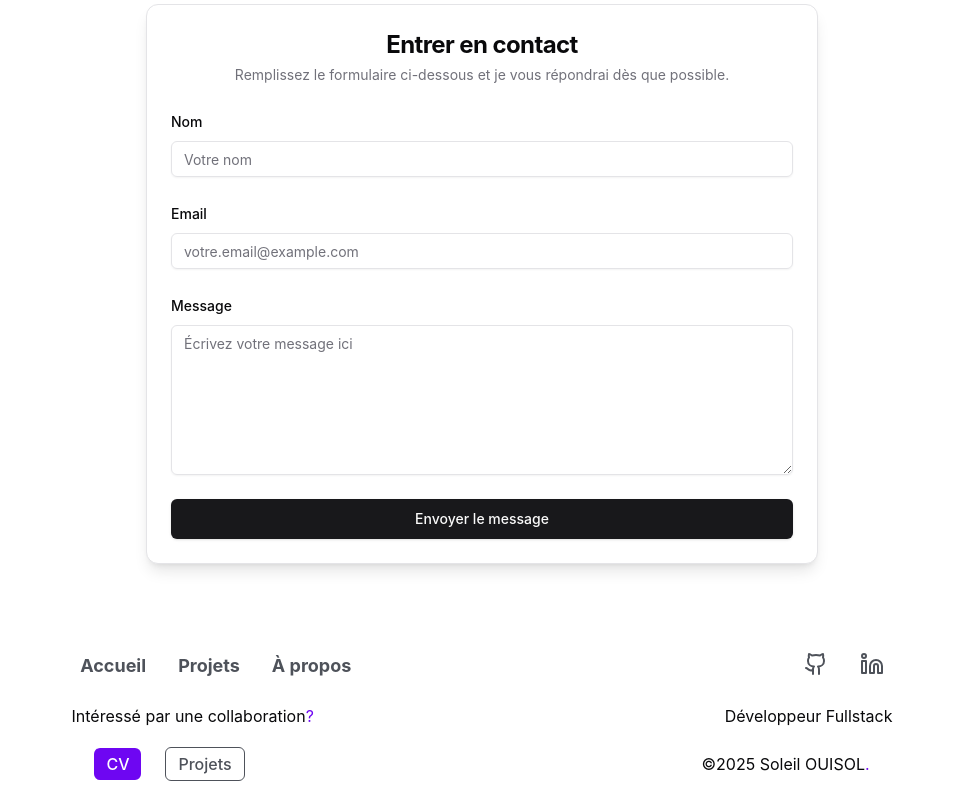
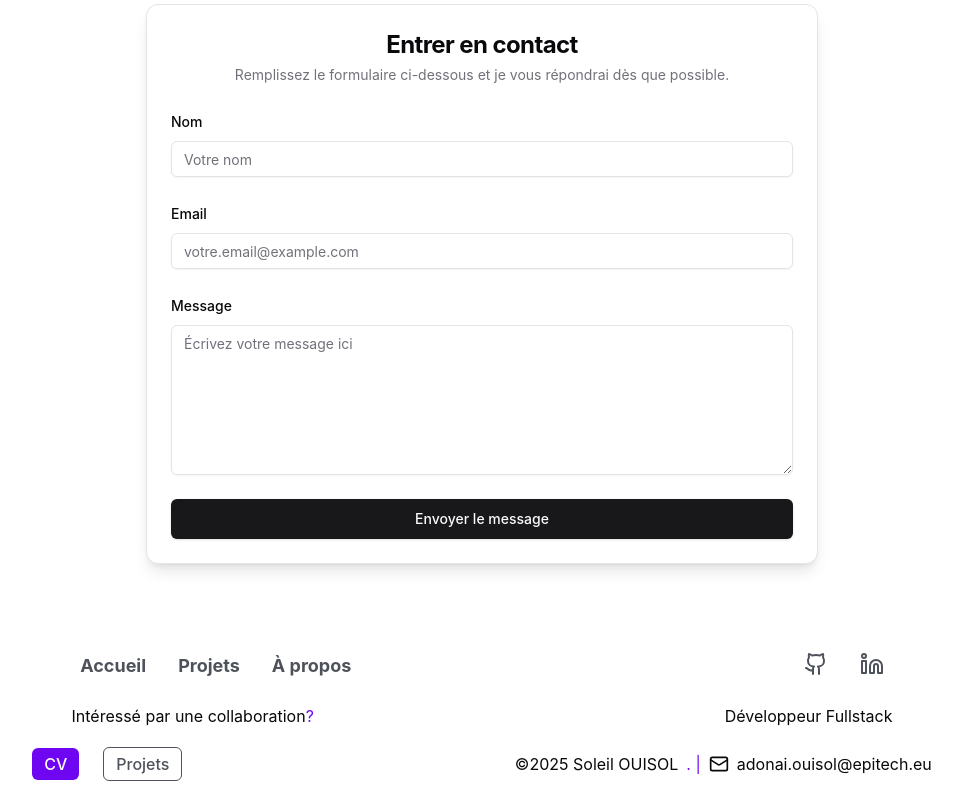
Before and after one commit to Soleil-Clems/portfolio-v2, a React (Vite) app: page / in a window 1280 px wide. Shown: the part 4451-5251 px from the top of the page, without its empty margins (158-1120 px from the left). Built offline with nearby package versions, Linux system fonts and the light colour scheme.

Commit message:
add epitech email

```diff
--- a/src/components/Footer.tsx
+++ b/src/components/Footer.tsx
@@ -1,4 +1,4 @@
-import { Linkedin, Github } from 'lucide-react';
+import { Linkedin, Github, Mail } from 'lucide-react';
 import useLanguageStore from "@/store/translation.store";
 import resume from "@/assets/resume.pdf"
 
@@ -65,7 +65,9 @@ export default function Footer() {
 
                         </a>
                     </div>
-                    <div>{t.copyright.replace("2023", copyrightYear)}<span className="text-own-purple">.</span></div>
+                    <div className="flex items-center gap-2">{t.copyright.replace("2023", copyrightYear)}<span className="text-own-purple">. |
+
+                        </span> <span className="flex gap-2 items-center"><Mail size={20}/> adonai.ouisol@epitech.eu</span></div>
                 </div>
             </div>
         </footer>
```
